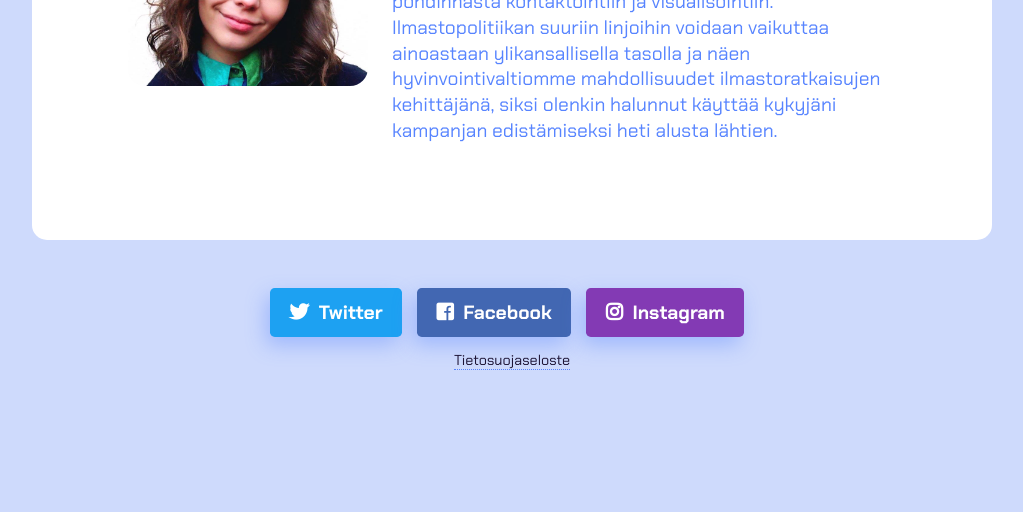
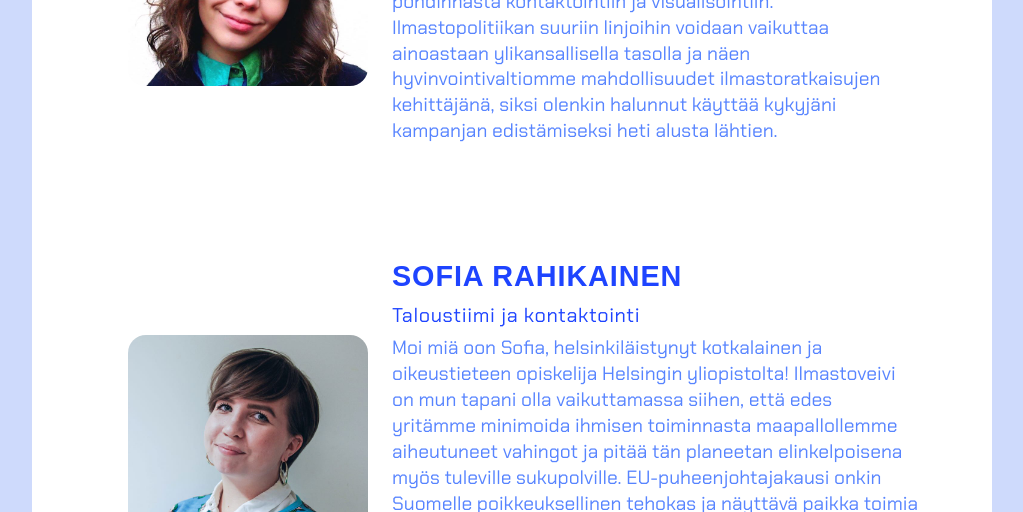
Before and after one commit to ilmastoveivi/ilmastoveivi.github.io, a Jekyll site: the page built from tekijat.md, in a window 1280 px wide and 1400 px high, scrolled down 4885 px. Shown: the top 512 px of the window, without its empty margins (128-1151 px from the left). Built offline with Jekyll 4.4.1, drawn with Linux system fonts in a browser that asks for light colours; nearby versions of some CDN libraries; some web fonts are replaced; some of the changed text lies outside the part shown; grey boxes are pictures that could not be loaded.

Commit message:
Added Eve and Sofia to campaigners page

```diff
--- a/_data/campaigners/fi.yml
+++ b/_data/campaigners/fi.yml
@@ -45,8 +45,19 @@
   img: img/campaigners/Tuuli.jpg
 
 - name: Vilma Ala-Lahti
-  title: Sisällöntuotanto ja Kontaktointi
+  title: Sisällöntuotanto ja kontaktointi
   description: Olen ratkaisukeskeinen ajattelija ja kestävästä yhteiskunnallisesta kehityksestä kiinnostunut oikeustieteen maisteriopiskelija sekä pitkän linjan ilmastoahdistuja. Vastaan ensisijaisesti sisällöntuotannosta Facebookiin sekä Instagramiin, mutta toimenkuvani venyy aina strategisesta pohdinnasta kontaktointiin ja visualisointiin. Ilmastopolitiikan suuriin linjoihin voidaan vaikuttaa ainoastaan ylikansallisella tasolla ja näen hyvinvointivaltiomme mahdollisuudet ilmastoratkaisujen kehittäjänä, siksi olenkin halunnut käyttää kykyjäni kampanjan edistämiseksi heti alusta lähtien.
   img: img/campaigners/Vilma.jpg
 
+- name: Sofia Rahikainen
+  title: Taloustiimi ja kontaktointi
+  description: Moi miä oon Sofia, helsinkiläistynyt kotkalainen ja oikeustieteen opiskelija Helsingin yliopistolta! Ilmastoveivi on mun tapani olla vaikuttamassa siihen, että edes yritämme minimoida ihmisen toiminnasta maapallollemme aiheutuneet vahingot ja pitää tän planeetan elinkelpoisena myös tuleville sukupolville. EU-puheenjohtajakausi onkin Suomelle poikkeuksellinen tehokas ja näyttävä paikka toimia arvojohtajana muille EU-maille, ja se paikka on käytettävä. Silloin kun en ilmastoveivaa mut voi löytää Demos Helsingiltä työskentelemässä laki- ja HR-asioiden parissa, järjestötoiminnan pyörteistä tai opettelemasta purjehtimaan!
+  img: img/campaigners/Sofia.jpg
+
+- name: Eve Nieminen
+  title: Videokoordinaattori
+  description: Olen elokuva-alan töistä ja tasa-arvoisesta sekä kestävästä tulevaisuudesta haaveileva valokuvauksen opiskelija Lahden muotoiluinstituutista. Kampanjassa vastaan erityisesti videosisällön koordinoinnista ja toimin myös vaihtelevasti muissa viestinnän hommissa. Veivissä ihailen muiden mukana olevien vapaaehtoisten lahjakkuutta, motivaatiota ja rohkeutta unelmoida. Lähdin mukaan, kun tajusin, että kaipaamani joukkovoima on tässä.
+  img: img/campaigners/Eve.jpg
+
+
 ...
```
Also changed, not shown: img/campaigners/Eve.jpg (added), img/campaigners/Sofia.jpg (added).
